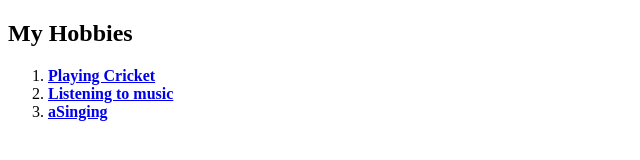
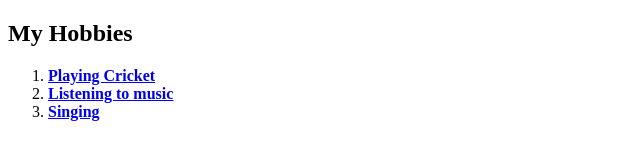
Before and after one commit to Anant131997/cv, a plain HTML site: page Hobbies.html in a window 1280 px wide. Shown: the full height of the page, 0-640 px from the left. Drawn offline with Linux system fonts and the light colour scheme.

Commit message:
Update Hobbies.html

```diff
--- a/Hobbies.html
+++ b/Hobbies.html
@@ -9,7 +9,7 @@
     <ol>
       <li><strong><a href="file:///C:/Users/anant/OneDrive/Desktop/Web%20Development/HTML%20-%20Personal%20Site/cricket.html">Playing Cricket</a></strong></li>
       <li><strong><a href="https://www.youtube.com/watch?v=2TvWZEVf6go">Listening to music</a></strong></li>
-      <li><strong><a href="https://www.youtube.com/watch?v=P9RRiV33Gpk">aSinging</strong></a></li>
+      <li><strong><a href="https://www.youtube.com/watch?v=P9RRiV33Gpk">Singing</strong></a></li>
     </ol>
   </body>
 </html>
```
